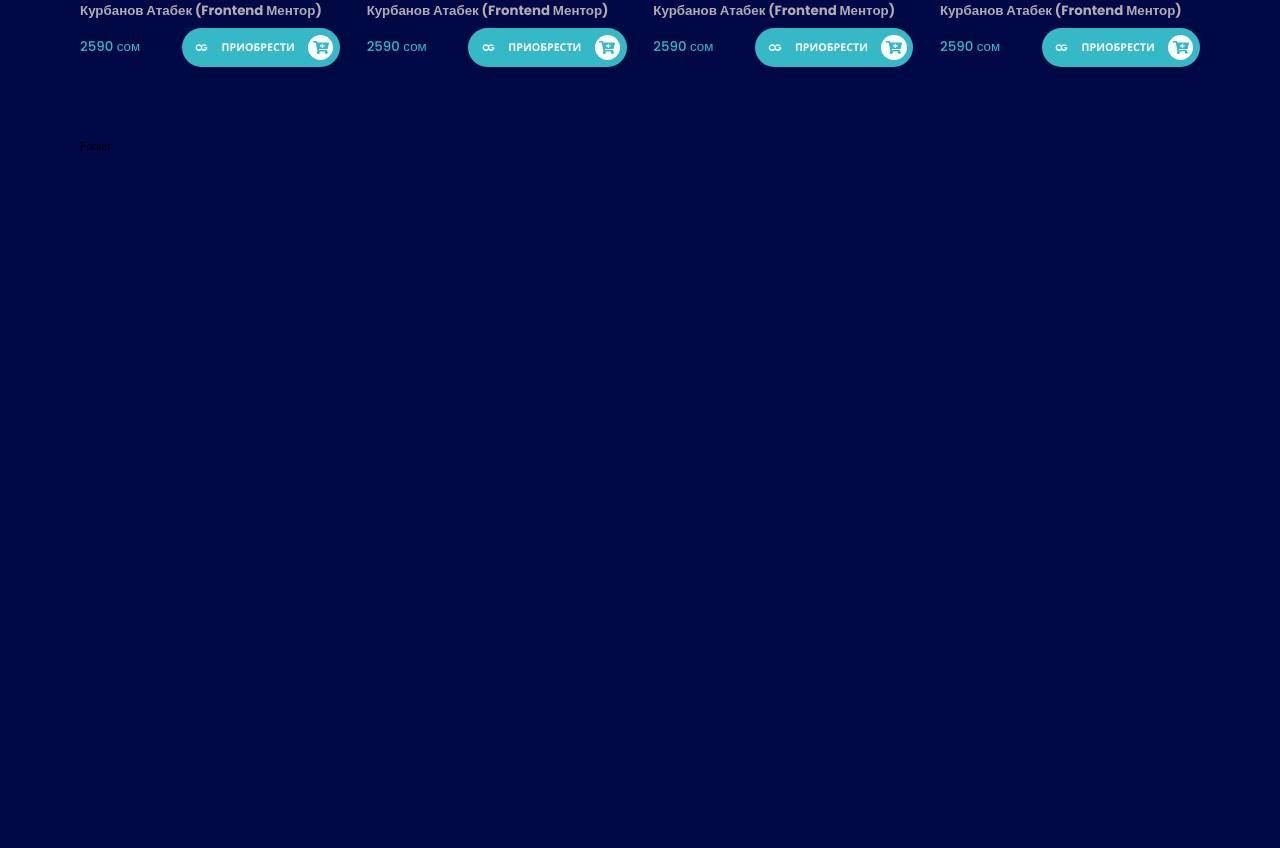
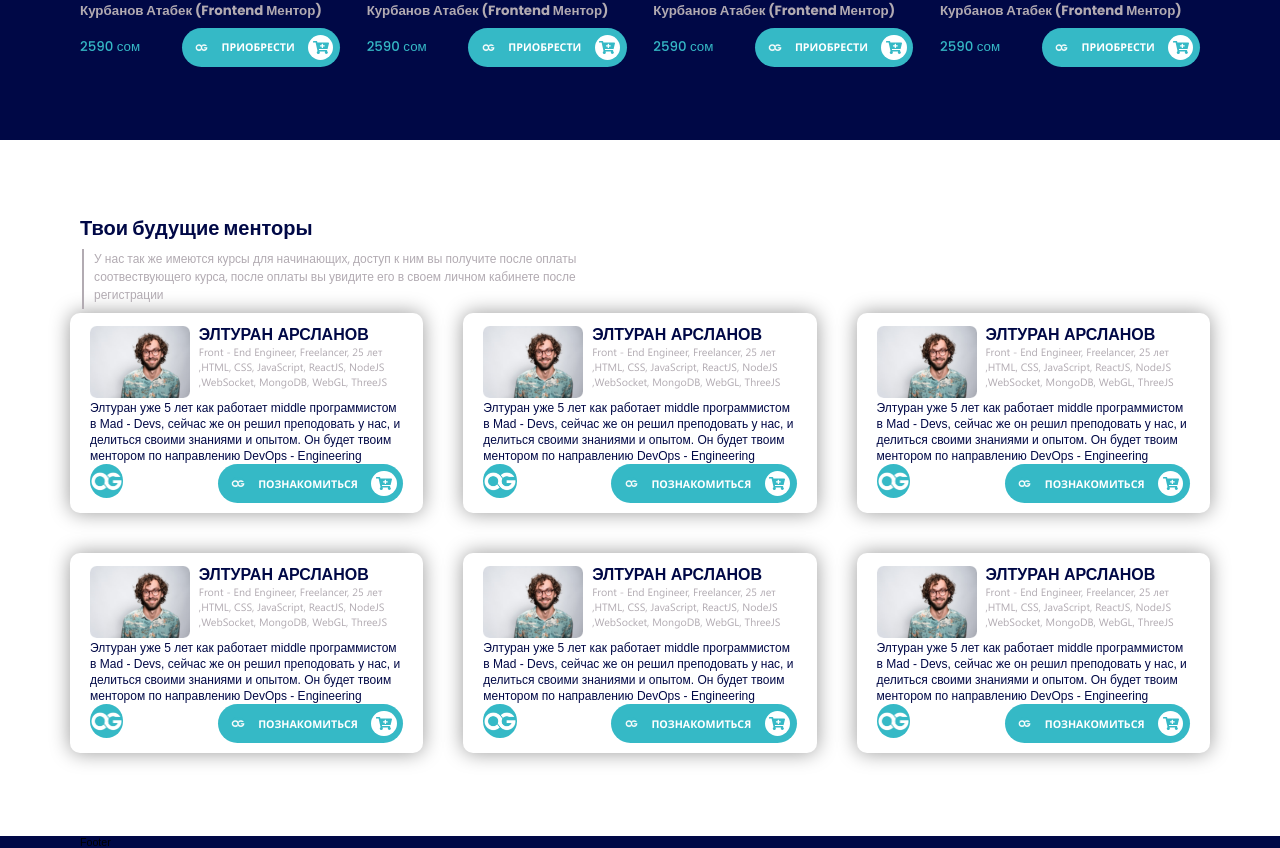
Before and after one commit to Yuzeyzer/ReactJS__Academy--Ogogo, a React (Create React App) app: page / in a window 1280 px wide. Shown: the part 1651-2499 px from the top of the page. Before the commit the page ends 1803 px from the top, so only its background shows below. Built offline with nearby package versions, Linux system fonts and the light colour scheme.

Commit message:
new section, project name change + scss

```diff
--- a/package.json
+++ b/package.json
@@ -1,5 +1,5 @@
 {
-  "name": "reactjs-todo-list",
+  "name": "online-education-platform",
   "version": "0.1.0",
   "private": true,
   "dependencies": {
--- a/src/landing/scss/components/grid/_grid.scss
+++ b/src/landing/scss/components/grid/_grid.scss
@@ -11,6 +11,12 @@
 }
 .col-12 {
 	width: 100%;
+}
+.col-9 {
+	width: 75%;
+}
+.col-8 {
+	width: 66.66%;
 }
 .col-6 {
 	width: 50%;
@@ -31,6 +37,12 @@
 	width: 8.88%;
 }
 @media screen and (max-width:1024px) {
+	.col-9 {
+		width: 100%;
+	}
+	.col-8 {
+		width: 100%;
+	}
 	.col-6 {
 		width: 100%;
 	}
@@ -50,3 +62,17 @@
 		width: 16.66%;
 	}
 }
+@media screen and (max-width:768px) {
+	.col-4 {
+		width: 100%;
+	}
+	.col-3 {
+		width: 66.44%;
+	}
+	.col-2 {
+		width: 50%;
+	}
+	.col-1 {
+		width: 33.33%;
+	}
+}
--- a/src/landing/scss/helpers/_base.scss
+++ b/src/landing/scss/helpers/_base.scss
@@ -3,6 +3,7 @@
 	margin: 0;
 	box-sizing: border-box;
 }
+
 .container {
 	padding: 0 vw(120);
 	margin: auto;
--- a/src/landing/sections/index.js
+++ b/src/landing/sections/index.js
@@ -1,7 +1,8 @@
 import React from 'react';
 import Hero from './hero';
 import Destinations from './destinations';
-import Courses from './courses'
+import Courses from './courses';
+import Mentors from './mentors';
 
 function Sections() {
 	return (
@@ -9,6 +10,7 @@ function Sections() {
 			<Hero />
 			<Destinations />
 			<Courses />
+			<Mentors />
 		</main>
 	)
 }
--- /dev/null
+++ b/src/landing/sections/mentors/const.jsx
@@ -0,0 +1,52 @@
+import mentor1 from '../../assets/png/mentor-1.png';
+
+export const item = [
+  {
+    avatar: `${mentor1}`,
+    name: 'ЭЛТУРАН АРСЛАНОВ',
+    skills:
+      'Front - End Engineer, Freelancer, 25 лет ,HTML, CSS, JavaScript, ReactJS, NodeJS ,WebSocket, MongoDB, WebGL, ThreeJS',
+    description:
+      'Элтуран уже 5 лет как  работает middle программистом в Mad - Devs, сейчас же он решил преподовать у нас, и делиться своими знаниями и опытом. Он будет твоим ментором по направлению DevOps - Engineering',
+  },
+  {
+    avatar: `${mentor1}`,
+    name: 'ЭЛТУРАН АРСЛАНОВ',
+    skills:
+      'Front - End Engineer, Freelancer, 25 лет ,HTML, CSS, JavaScript, ReactJS, NodeJS ,WebSocket, MongoDB, WebGL, ThreeJS',
+    description:
+      'Элтуран уже 5 лет как  работает middle программистом в Mad - Devs, сейчас же он решил преподовать у нас, и делиться своими знаниями и опытом. Он будет твоим ментором по направлению DevOps - Engineering',
+  },
+  {
+    avatar: `${mentor1}`,
+    name: 'ЭЛТУРАН АРСЛАНОВ',
+    skills:
+      'Front - End Engineer, Freelancer, 25 лет ,HTML, CSS, JavaScript, ReactJS, NodeJS ,WebSocket, MongoDB, WebGL, ThreeJS',
+    description:
+      'Элтуран уже 5 лет как  работает middle программистом в Mad - Devs, сейчас же он решил преподовать у нас, и делиться своими знаниями и опытом. Он будет твоим ментором по направлению DevOps - Engineering',
+  },
+  {
+    avatar: `${mentor1}`,
+    name: 'ЭЛТУРАН АРСЛАНОВ',
+    skills:
+      'Front - End Engineer, Freelancer, 25 лет ,HTML, CSS, JavaScript, ReactJS, NodeJS ,WebSocket, MongoDB, WebGL, ThreeJS',
+    description:
+      'Элтуран уже 5 лет как  работает middle программистом в Mad - Devs, сейчас же он решил преподовать у нас, и делиться своими знаниями и опытом. Он будет твоим ментором по направлению DevOps - Engineering',
+  },
+  {
+    avatar: `${mentor1}`,
+    name: 'ЭЛТУРАН АРСЛАНОВ',
+    skills:
+      'Front - End Engineer, Freelancer, 25 лет ,HTML, CSS, JavaScript, ReactJS, NodeJS ,WebSocket, MongoDB, WebGL, ThreeJS',
+    description:
+      'Элтуран уже 5 лет как  работает middle программистом в Mad - Devs, сейчас же он решил преподовать у нас, и делиться своими знаниями и опытом. Он будет твоим ментором по направлению DevOps - Engineering',
+  },
+  {
+    avatar: `${mentor1}`,
+    name: 'ЭЛТУРАН АРСЛАНОВ',
+    skills:
+      'Front - End Engineer, Freelancer, 25 лет ,HTML, CSS, JavaScript, ReactJS, NodeJS ,WebSocket, MongoDB, WebGL, ThreeJS',
+    description:
+      'Элтуран уже 5 лет как  работает middle программистом в Mad - Devs, сейчас же он решил преподовать у нас, и делиться своими знаниями и опытом. Он будет твоим ментором по направлению DevOps - Engineering',
+  },
+];
--- a/src/landing/sections/mentors/index.js
+++ b/src/landing/sections/mentors/index.js
@@ -0,0 +1,10 @@
+import React from 'react';
+import Layout from './layout';
+import { item } from './const';
+import './styles.scss';
+
+const Mentors = () => {
+  return <Layout item={item}/>;
+};
+
+export default Mentors;
--- /dev/null
+++ b/src/landing/sections/mentors/layout.jsx
@@ -0,0 +1,53 @@
+import React from 'react';
+import logo from '../../assets/jpg/logo.jpg';
+import logoSmall from '../../assets/png/logo-small.png';
+import cart from '../../assets/svg/cart.svg';
+
+function Layout({ item }) {
+  return (
+    <section className='mentors'>
+      <div className='container'>
+        <div className='mentors__header'>
+          <h3 className='mentors__title title'>Твои будущие менторы</h3>
+          <p className='mentors__description'>
+            У нас так же имеются курсы для начинающих, доступ к ним вы получите после оплаты
+            соотвествующего курса, после оплаты вы увидите его в своем личном кабинете после
+            регистрации
+          </p>
+        </div>
+        <div className='mentors__row row'>
+          {item.map((items) => {
+            return (
+              <div className='col-4 mentors__column'>
+                <div className='mentors__item'>
+                  <div className='row mentors__item-row'>
+                    <div className='col-4 mentors__item-column'>
+                      <img src={items.avatar} alt='avatar' className='mentors__avatar' />
+                    </div>
+                    <div className='col-8 mentors__item-column'>
+                      <h5 className='mentors__name'>{items.name}</h5>
+                      <p className='mentors__skills'>{items.skills}</p>
+                    </div>
+                  </div>
+                  <p className='mentors__story'>{items.description}</p>
+                  <React.Fragment>
+                    <img className='mentors__logo' src={logo} alt='logo' />
+                    <button className='courses__buy btn-buy'>
+                      <img className='btn-buy__logo' src={logoSmall} alt='small logo' />
+                      <span className='btn-buy__text'>Познакомиться</span>
+                      <div className='cart'>
+                        <img src={cart} alt='cart' />
+                      </div>
+                    </button>
+                  </React.Fragment>
+                </div>
+              </div>
+            );
+          })}
+        </div>
+      </div>
+    </section>
+  );
+}
+
+export default Layout;
--- /dev/null
+++ b/src/landing/sections/mentors/styles.scss
@@ -0,0 +1,100 @@
+@import "../../scss/index.scss";
+
+.mentors {
+	padding: vw(110) 0;
+	background-color: $white;
+
+	&__header {
+		max-width: vw(775);
+	}
+
+	&__title {
+		font-family: $poppins;
+		font-weight: 700;
+		font-size: vw(30);
+		color: $darkBlue;
+	}
+
+	&__description {
+		position: relative;
+		font-family: $poppins;
+		font-weight: 400;
+		font-size: vw(18);
+		color: $gray;
+		margin-top: vw(11);
+		margin-left: vw(21);
+		margin-bottom: vw(58);
+		&::before {
+			content: "";
+			position: absolute;
+			left: vw(-18);
+			top: vw(-2);
+			height: 110%;
+			width: vw(3);
+			background-color: $gray;
+		}
+	}
+
+	&__row {
+		margin: vw(-45);
+	}
+
+	&__column {
+		padding: 0 vw(30) vw(60);
+		.col-4 {
+			width: 33.33%;
+		}
+		.col-8 {
+			width: 66.66%;
+		}
+	}
+
+	&__item {
+		padding: vw(20) vw(30);
+		box-shadow: 0 0 vw(30) vw(0) rgba(0, 0, 0, 0.4);
+		border-radius: vw(15);
+	}
+
+	&__name {
+		font-weight: 700;
+		font-style: normal;
+		font-size: vw(24);
+		color: $darkBlue;
+	}
+
+	&__logo {
+		width: vw(50);
+		height: vw(50);
+		border-radius: 50%;
+	}
+
+	&__skills {
+		font-weight: 400;
+		font-style: normal;
+		font-family: $segoeUI;
+		color: $gray;
+	}
+
+	&__story {
+		font-family: $philosoph;
+		font-size: vw(18);
+		font-weight: 500;
+		line-height: vw(24);
+		color: $darkBlue;
+	}
+
+	img {
+		max-width: 100%;
+	}
+
+	&__item-row {
+		margin: vw(-10);
+	}
+
+	&__item-column {
+		padding: vw(10);
+	}
+	&__avatar {
+		min-width: vw(150);
+	}
+}
```
Also changed, not shown: src/landing/assets/png/mentor-1.png (added), src/landing/assets/png/Прямоугольник 6@2x.png (added).
